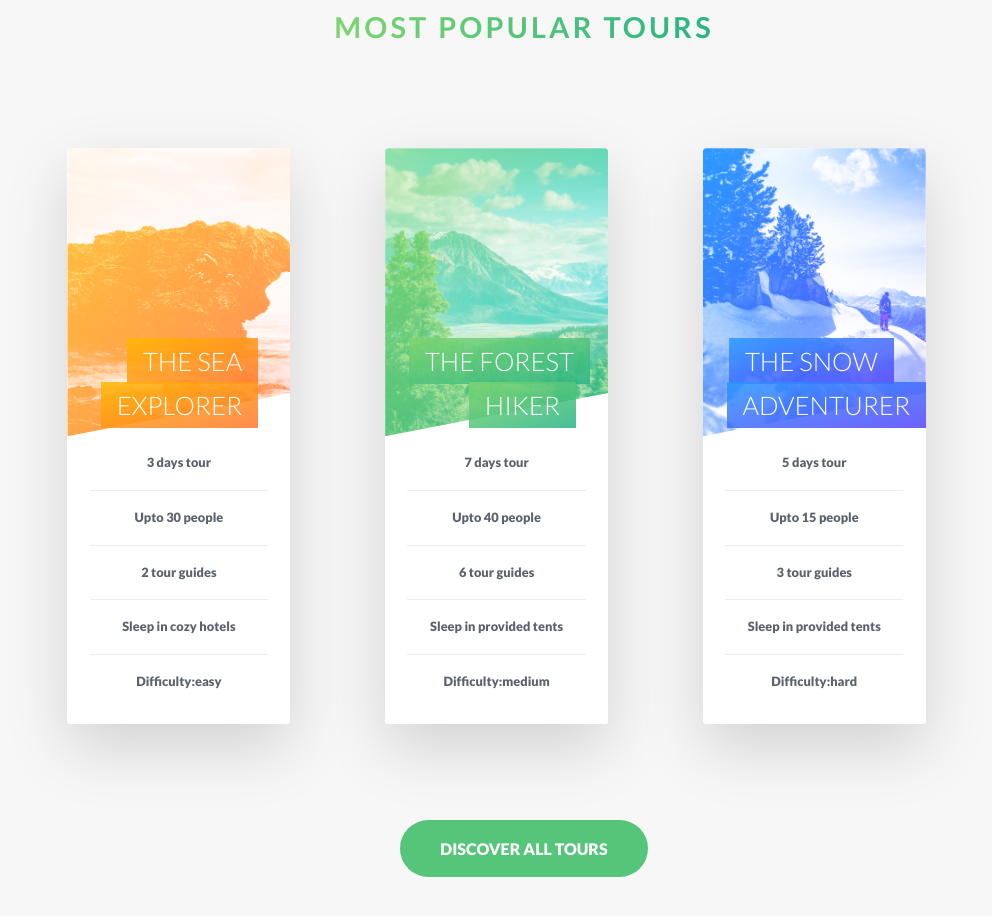
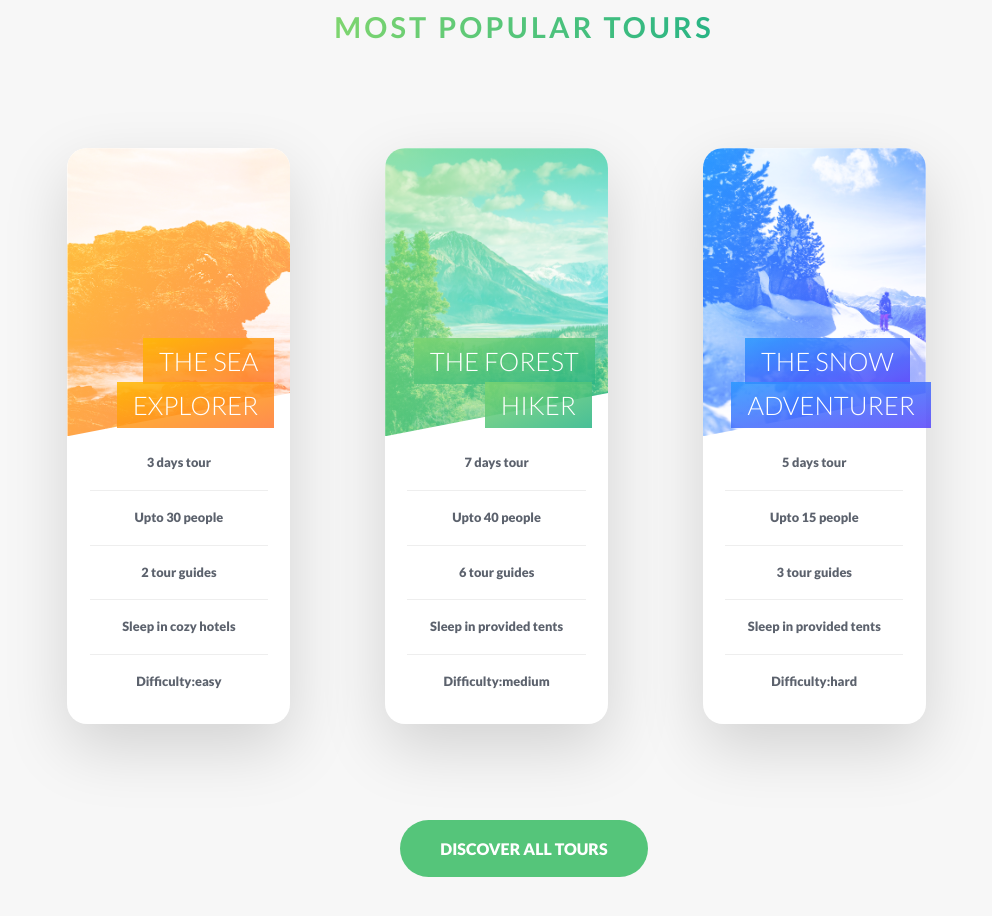
Before and after one commit to CodeWeeD0/natours, a website: page index.html in a window 1280 px wide. Shown: the part 2901-3817 px from the top of the page, without its empty margins (116-1108 px from the left). Drawn offline with Linux system fonts and the light colour scheme.

Commit message:
subtle card changes

```diff
--- a/sass/components/_card.scss
+++ b/sass/components/_card.scss
@@ -11,8 +11,7 @@
         top: 0;
         left: 0;
         backface-visibility: hidden;
-        border-radius: 3px;
-        overflow: hidden;
+        border-radius: 20px;
         box-shadow: 0 1.5rem 4rem rgba($color-black, .150);
         &--front{
             background-color: $color-white;
@@ -51,8 +50,8 @@
         background-blend-mode: screen;
         -webkit-clip-path: polygon(0 0, 100% 0, 100% 85%, 0 100%);
         clip-path: polygon(0 0, 100% 0, 100% 85%, 0 100%);
-        border-top-left-radius: 3px;
-        border-top-right-radius: 3px;
+        border-top-left-radius: 20px;
+        border-top-right-radius: 20px;
 
         &--1{
             background-image: linear-gradient(to right bottom,
@@ -76,8 +75,8 @@
         color: $color-white;
         position: absolute;
         top: 12rem;
-        right: 2rem;
-        width: 75%;
+        right: 1rem;
+        width: 80%;
     }
 
     &__heading-span{
```
Also changed, not shown: css/style.css.
